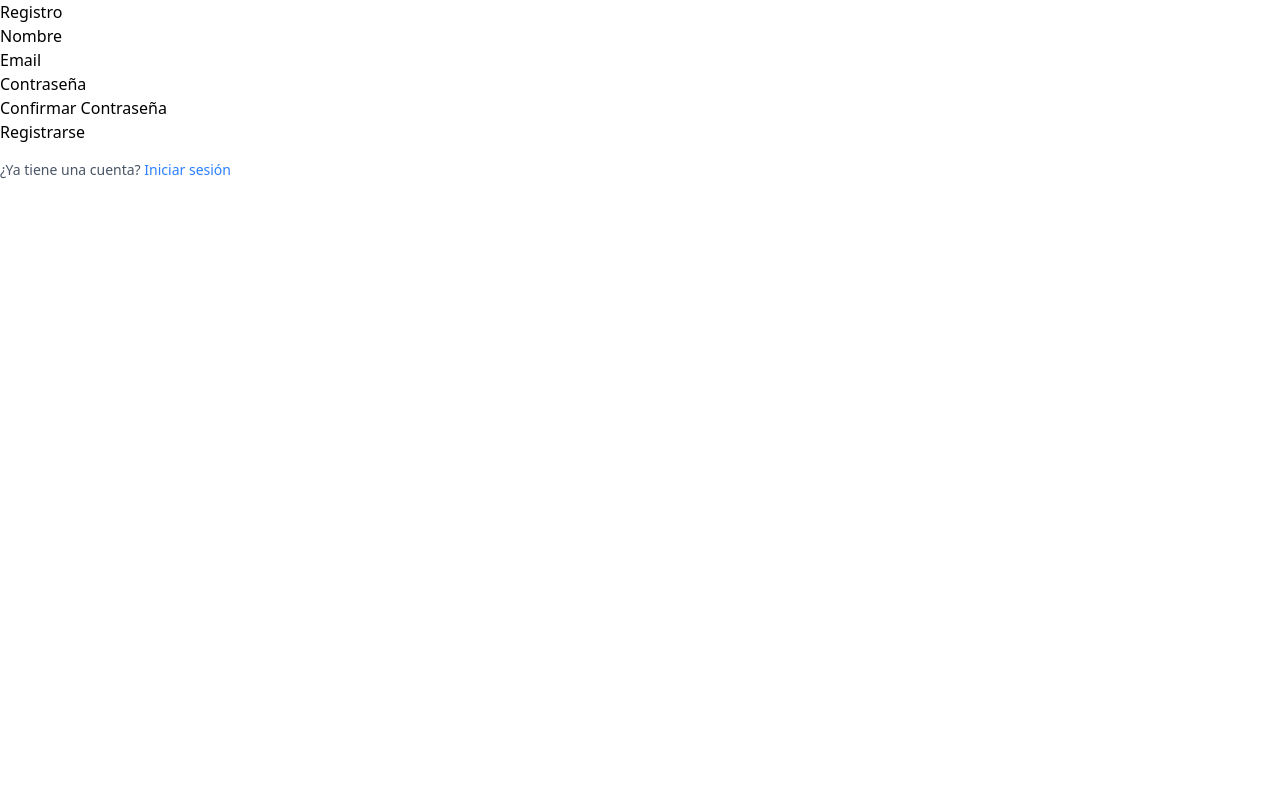
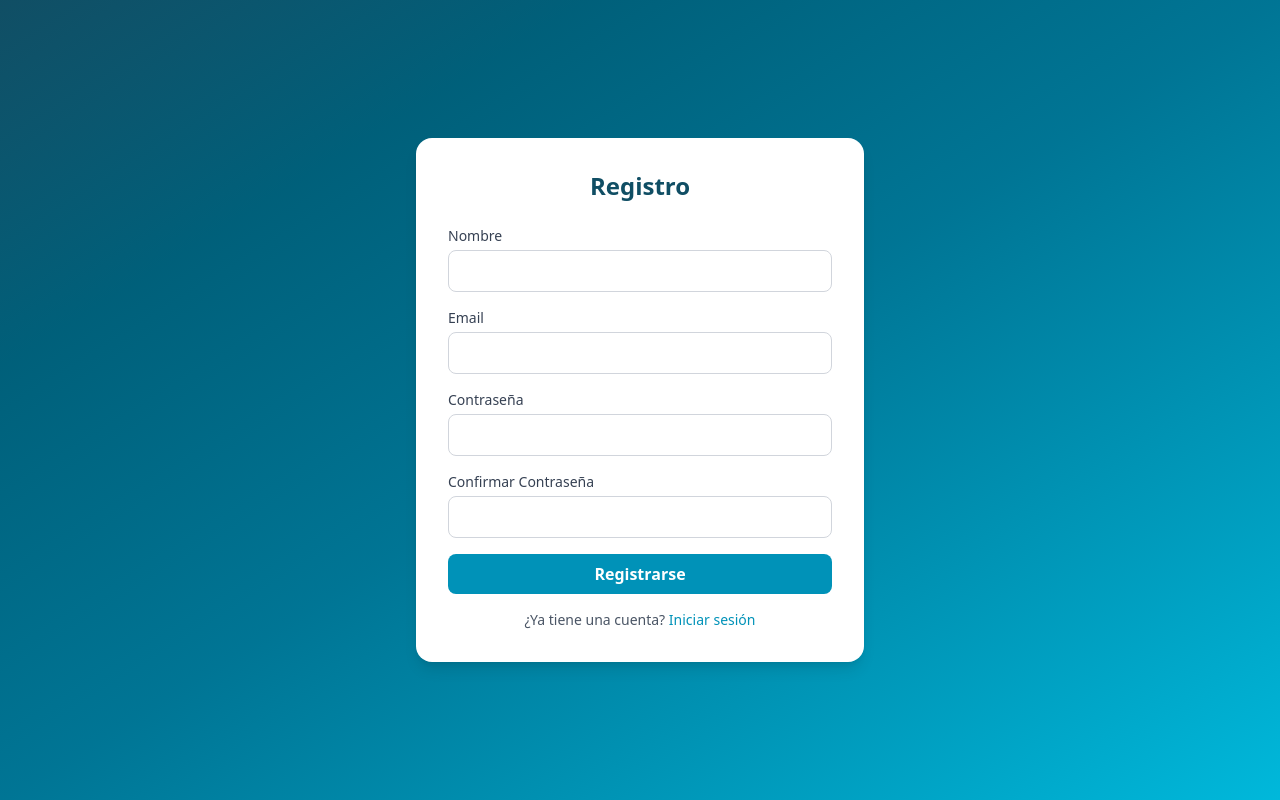
Before and after one commit to ademontel/educ, a React (Vite) app in the folder frontend/: page /register in a window 1280 px wide. Built offline with nearby package versions, Linux system fonts and the light colour scheme.

Commit message:
Refactor Register component for improved styling and layout

```diff
--- a/frontend/src/components/Register.jsx
+++ b/frontend/src/components/Register.jsx
@@ -67,13 +67,13 @@
       [e.target.name]: e.target.value
     });
   };
-
   return (
-    <div className="login-container">
-      <h2>Registro</h2>
-      <form onSubmit={handleSubmit}>
-        <div className="form-group">
-          <label htmlFor="name">Nombre</label>
+    <div className="min-h-screen flex items-center justify-center bg-gradient-to-br from-cyan-900 via-cyan-700 to-cyan-500 p-4">
+      <div className="bg-white rounded-2xl shadow-lg w-full max-w-md p-8">
+        <h2 className="text-2xl font-bold text-center text-cyan-900 mb-6">Registro</h2>
+        <form onSubmit={handleSubmit} className="space-y-4">
+          <div>
+            <label htmlFor="name" className="block text-sm font-medium text-gray-700">Nombre</label>
             <input
               type="text"
               id="name"
@@ -81,10 +81,11 @@
               value={formData.name}
               onChange={handleChange}
               required
+              className="mt-1 block w-full border border-gray-300 rounded-lg px-3 py-2 focus:outline-none focus:ring-2 focus:ring-cyan-600"
             />
           </div>
-        <div className="form-group">
-          <label htmlFor="email">Email</label>
+          <div>
+            <label htmlFor="email" className="block text-sm font-medium text-gray-700">Email</label>
             <input
               type="email"
               id="email"
@@ -92,10 +93,11 @@
               value={formData.email}
               onChange={handleChange}
               required
+              className="mt-1 block w-full border border-gray-300 rounded-lg px-3 py-2 focus:outline-none focus:ring-2 focus:ring-cyan-600"
             />
           </div>
-        <div className="form-group">
-          <label htmlFor="password">Contraseña</label>
+          <div>
+            <label htmlFor="password" className="block text-sm font-medium text-gray-700">Contraseña</label>
             <input
               type="password"
               id="password"
@@ -103,10 +105,11 @@
               value={formData.password}
               onChange={handleChange}
               required
+              className="mt-1 block w-full border border-gray-300 rounded-lg px-3 py-2 focus:outline-none focus:ring-2 focus:ring-cyan-600"
             />
           </div>
-        <div className="form-group">
-          <label htmlFor="confirmPassword">Confirmar Contraseña</label>
+          <div>
+            <label htmlFor="confirmPassword" className="block text-sm font-medium text-gray-700">Confirmar Contraseña</label>
             <input
               type="password"
               id="confirmPassword"
@@ -114,13 +117,23 @@
               value={formData.confirmPassword}
               onChange={handleChange}
               required
+              className="mt-1 block w-full border border-gray-300 rounded-lg px-3 py-2 focus:outline-none focus:ring-2 focus:ring-cyan-600"
             />
           </div>
-        <button type="submit">Registrarse</button>
+          <button
+            type="submit"
+            className="w-full bg-cyan-600 hover:bg-cyan-700 text-white font-semibold py-2 rounded-lg transition-colors"
+          >
+            Registrarse
+          </button>
         </form>
-      <p className="mt-4 text-sm text-gray-600">
-        ¿Ya tiene una cuenta? <Link to="/login" className="text-blue-500 hover:underline">Iniciar sesión</Link>
+        <p className="mt-4 text-center text-sm text-gray-600">
+          ¿Ya tiene una cuenta?{' '}
+          <Link to="/login" className="text-cyan-600 hover:underline">
+            Iniciar sesión
+          </Link>
         </p>
+      </div>
     </div>
   );
 }
```
Lines whose indentation alone changed are shown as unchanged.
